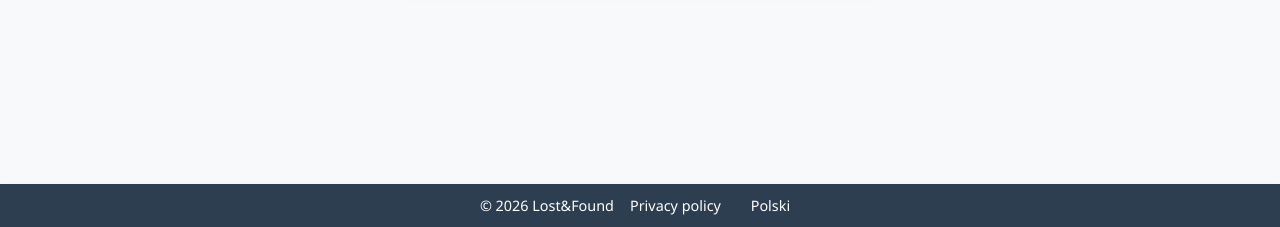
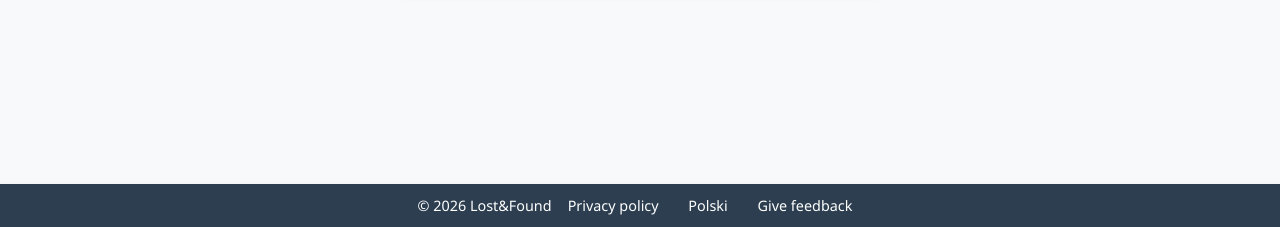
Before and after one commit to entropy64t/LostAndFound_SchoolProject, a Flask app: a page that uses templates/footer.html in a window 1280 px wide. Shown: the part 573-800 px from the top of the page. Run offline with Flask 3, Linux system fonts and the light colour scheme.

Commit message:
add a "give feedback" link

```diff
--- a/templates/footer.html
+++ b/templates/footer.html
@@ -10,5 +10,8 @@
         {% else %}
         <a href="{{ url_for('set_language', lang='pl') }}">Polski</a>
         {% endif %}
+        <a target="_blank"
+            href="https://docs.google.com/forms/d/e/1FAIpQLScxvgrwNht8mlz6xi7Qs1RMZS0_eh0ZlUfru9IULsQ0aoehfw/viewform?usp=sharing&ouid=103493346255811892219">{{
+            lang("Give feedback") }}</a>
     </div>
 </footer>
```
Also changed, not shown: translations/en/LC_MESSAGES/messages.po, translations/pl/LC_MESSAGES/messages.po.
